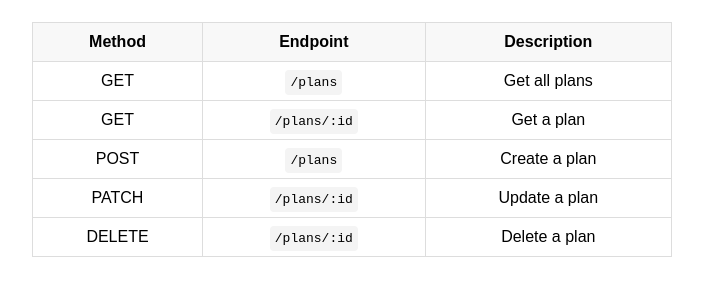
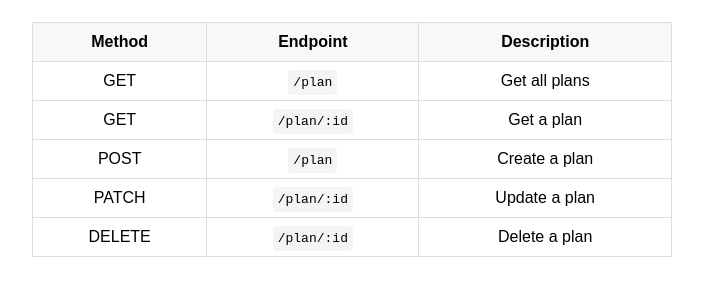
Before and after one commit to arjunvaradiyill/travelplannerAPI, a website: page index.html in a window 1280 px wide. Shown: the part 355-638 px from the top of the page, without its empty margins (288-991 px from the left). Drawn offline with Linux system fonts and the light colour scheme.

Commit message:
Update index.html

```diff
--- a/index.html
+++ b/index.html
@@ -27,11 +27,11 @@
     <h2>📜 API Endpoints</h2>
     <table>
         <tr><th>Method</th><th>Endpoint</th><th>Description</th></tr>
-        <tr><td>GET</td><td><code>/plans</code></td><td>Get all plans</td></tr>
-        <tr><td>GET</td><td><code>/plans/:id</code></td><td>Get a plan</td></tr>
-        <tr><td>POST</td><td><code>/plans</code></td><td>Create a plan</td></tr>
-        <tr><td>PATCH</td><td><code>/plans/:id</code></td><td>Update a plan</td></tr>
-        <tr><td>DELETE</td><td><code>/plans/:id</code></td><td>Delete a plan</td></tr>
+        <tr><td>GET</td><td><code>/plan</code></td><td>Get all plans</td></tr>
+        <tr><td>GET</td><td><code>/plan/:id</code></td><td>Get a plan</td></tr>
+        <tr><td>POST</td><td><code>/plan</code></td><td>Create a plan</td></tr>
+        <tr><td>PATCH</td><td><code>/plan/:id</code></td><td>Update a plan</td></tr>
+        <tr><td>DELETE</td><td><code>/plan/:id</code></td><td>Delete a plan</td></tr>
     </table>
 
 </body>
```
